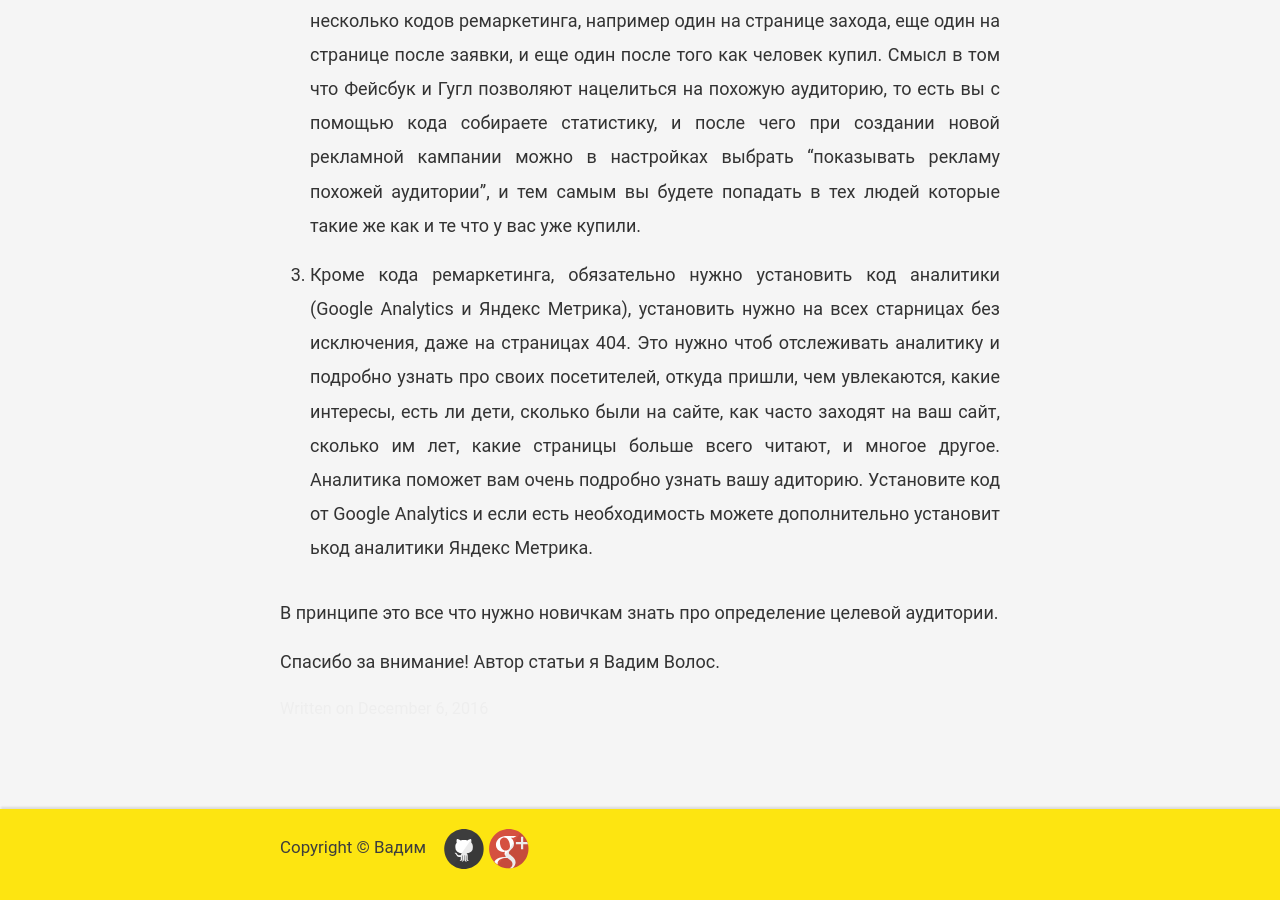
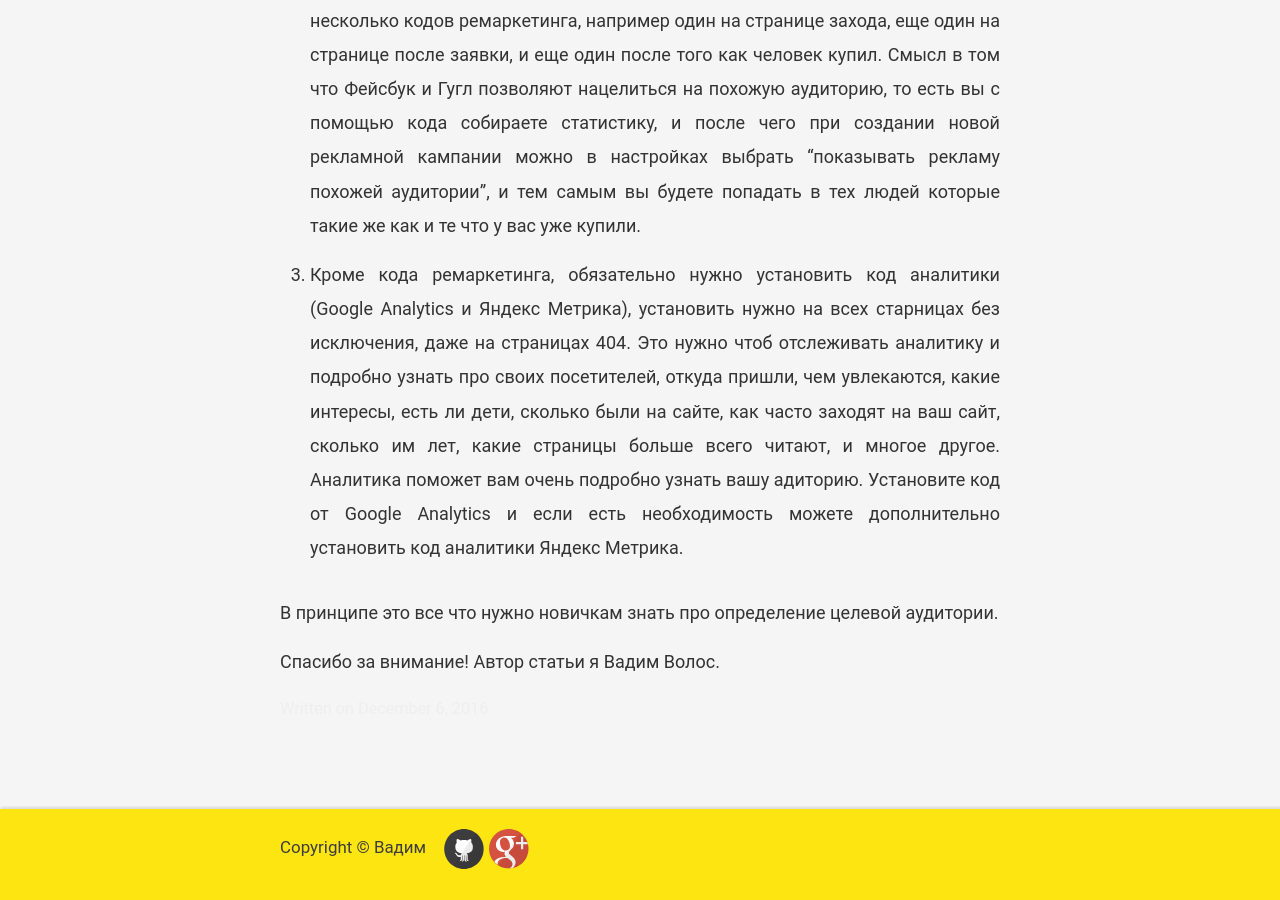
Before and after one commit to VadymVolos/vadymvolos.github.io, a Jekyll site: the page built from _posts/2016-12-06-zachem-opredelat-tselevuyu-auditoriyu.md, in a window 1280 px wide and 900 px high, scrolled down 1537 px. Built offline with Jekyll 4.4.1, drawn with Linux system fonts in a browser that asks for light colours; comment, search, counter and statistics services are not loaded.

Commit message:
Update 2016-12-06-zachem-opredelat-tselevuyu-auditoriyu.md

```diff
--- a/_posts/2016-12-06-zachem-opredelat-tselevuyu-auditoriyu.md
+++ b/_posts/2016-12-06-zachem-opredelat-tselevuyu-auditoriyu.md
@@ -33,7 +33,7 @@
 
 2. Код ремаркетинга (от Гугл Адвордс, от Фейсбука, и других), нужно установить несколько кодов ремаркетинга, например один на странице захода, еще один на странице после заявки, и еще один после того как человек купил. Смысл в том что Фейсбук и Гугл позволяют нацелиться на похожую аудиторию, то есть вы с помощью кода собираете статистику, и после чего при создании новой рекламной кампании можно в настройках выбрать "показывать рекламу похожей аудитории", и тем самым вы будете попадать в тех людей которые такие же как и те что у  вас уже купили.
 
-3. Кроме кода ремаркетинга, обязательно нужно установить код аналитики (Google Analytics и Яндекс Метрика), установить нужно на всех старницах без исключения, даже на страницах 404. Это нужно чтоб отслеживать аналитику и подробно узнать про своих посетителей, откуда пришли, чем увлекаются, какие интересы, есть ли дети, сколько были на сайте, как часто заходят на ваш сайт, сколько им лет, какие страницы больше всего читают, и многое другое. Аналитика поможет вам очень подробно узнать вашу адиторию. Установите код от Google Analytics и если есть необходимость можете дополнительно установит ькод аналитики Яндекс Метрика.
+3. Кроме кода ремаркетинга, обязательно нужно установить код аналитики (Google Analytics и Яндекс Метрика), установить нужно на всех старницах без исключения, даже на страницах 404. Это нужно чтоб отслеживать аналитику и подробно узнать про своих посетителей, откуда пришли, чем увлекаются, какие интересы, есть ли дети, сколько были на сайте, как часто заходят на ваш сайт, сколько им лет, какие страницы больше всего читают, и многое другое. Аналитика поможет вам очень подробно узнать вашу адиторию. Установите код от Google Analytics и если есть необходимость можете дополнительно установить код аналитики Яндекс Метрика.
 
 В принципе это все что нужно новичкам знать про определение целевой аудитории.
 
```
